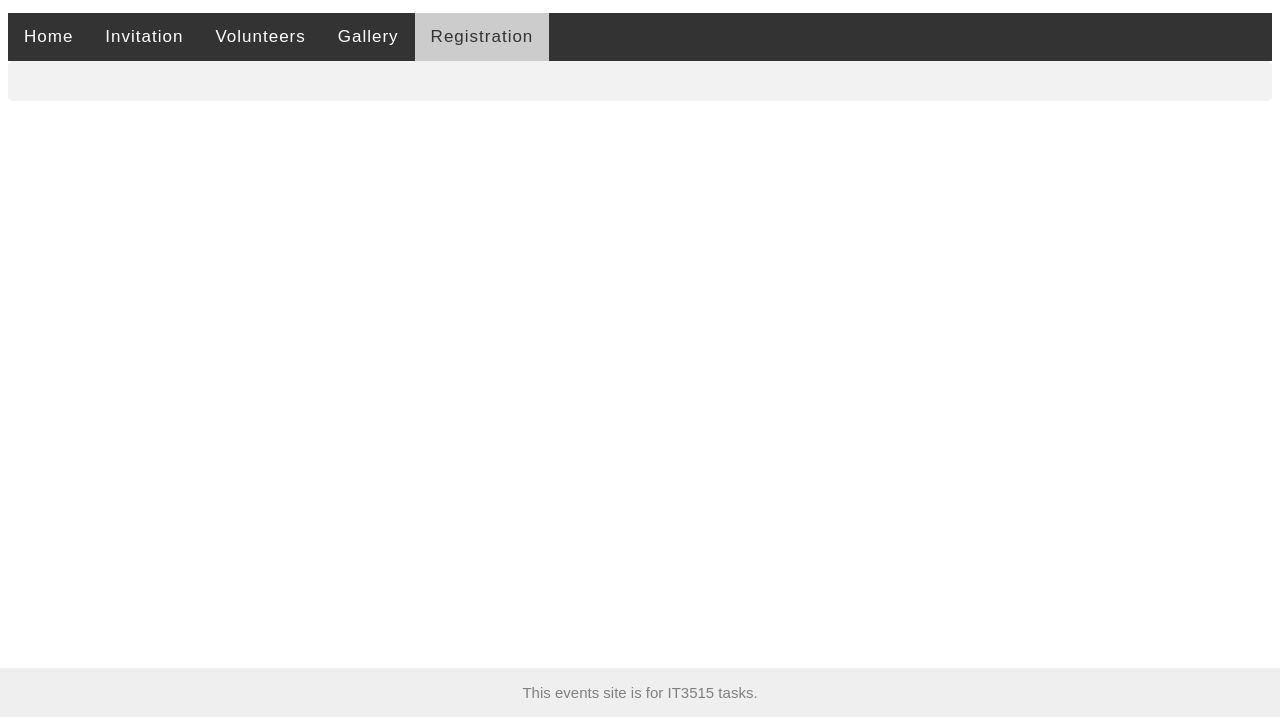
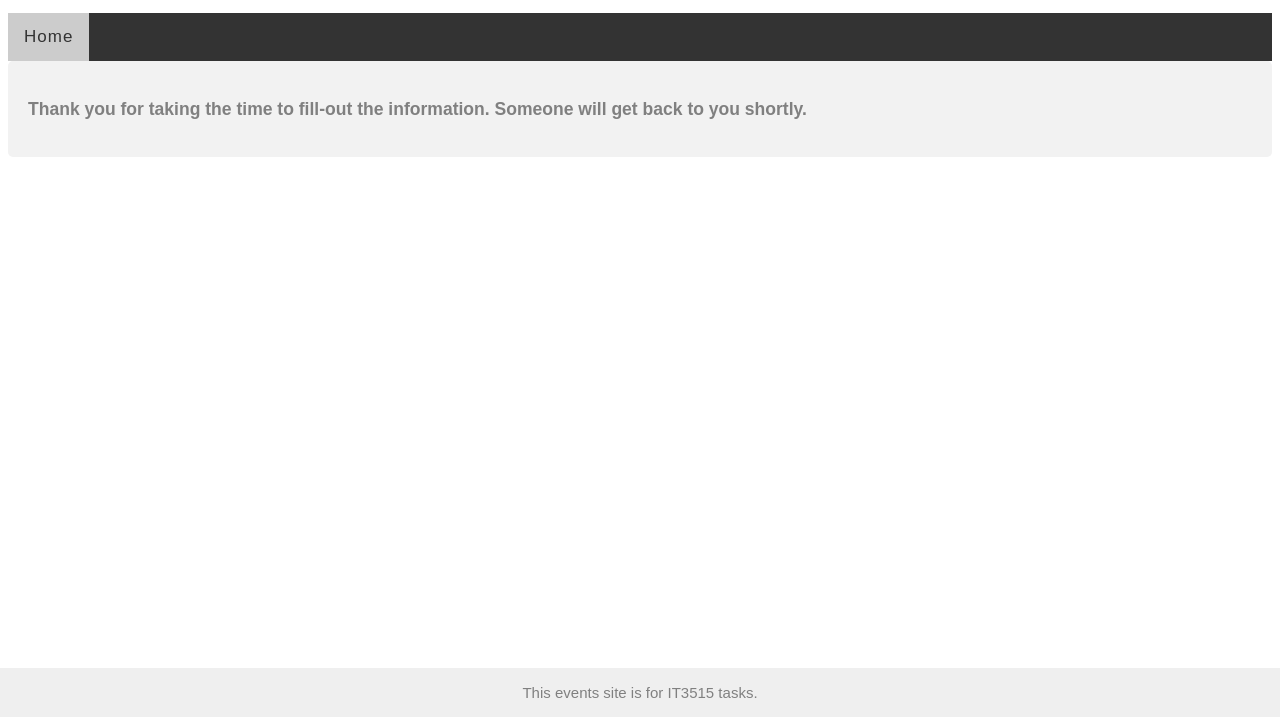
Before and after one commit to vegaflores48/IT3215, a plain HTML site: page confirm.html in a window 1280 px wide. Shown: the part 83-800 px from the top of the page. Drawn offline with Linux system fonts and the light colour scheme.

Commit message:
Update confirm.html
unit 05

```diff
--- a/confirm.html
+++ b/confirm.html
@@ -4,41 +4,35 @@
 <head>
     <title>Interests Page</title>
     <link rel="stylesheet" type="text/css" href="css/main.css" />
+    <script src="registration.js"></script>
 </head>
 
-<body>
+<body onload="GetPassedInParameters()">
+
     <header>
         <div class="top">
-            <a class="logo" href="index.html">CapellaVolunteers<span class="dotcom">.org</span></a>
+
         </div>
         <nav>
             <ul class="topnav">
-                <li><a href="index.html">Home</a>
-                </li>
-                <li><a href="invitation.html">Invitation</a>
-                </li>
-			    <li><a href="volunteer.html">Volunteers</a>
-                </li>
-                <li><a href="gallery.html">Gallery</a>
-                </li>
-                <li><a href="registration.html" class="active">Registration</a>
+                <li><a href="" class="active">Home</a>
                 </li>
             </ul>
-
         </nav>
     </header>
+
     <section id="pageFormContent">
 
-            <!--
-			Process content to display content on screen
-
-			-->
+        <h3>Thank you for taking the time to fill-out the information.
+            Someone will get back to you shortly.</h3>
 
 
+            <div id="node-id">
+            </div>
     </section>
 
-    <footer>This events site is for IT3515 tasks.
-    </footer>
+    <footer>This events site is for IT3515 tasks.</footer>
+
 </body>
 
 </html>
```
